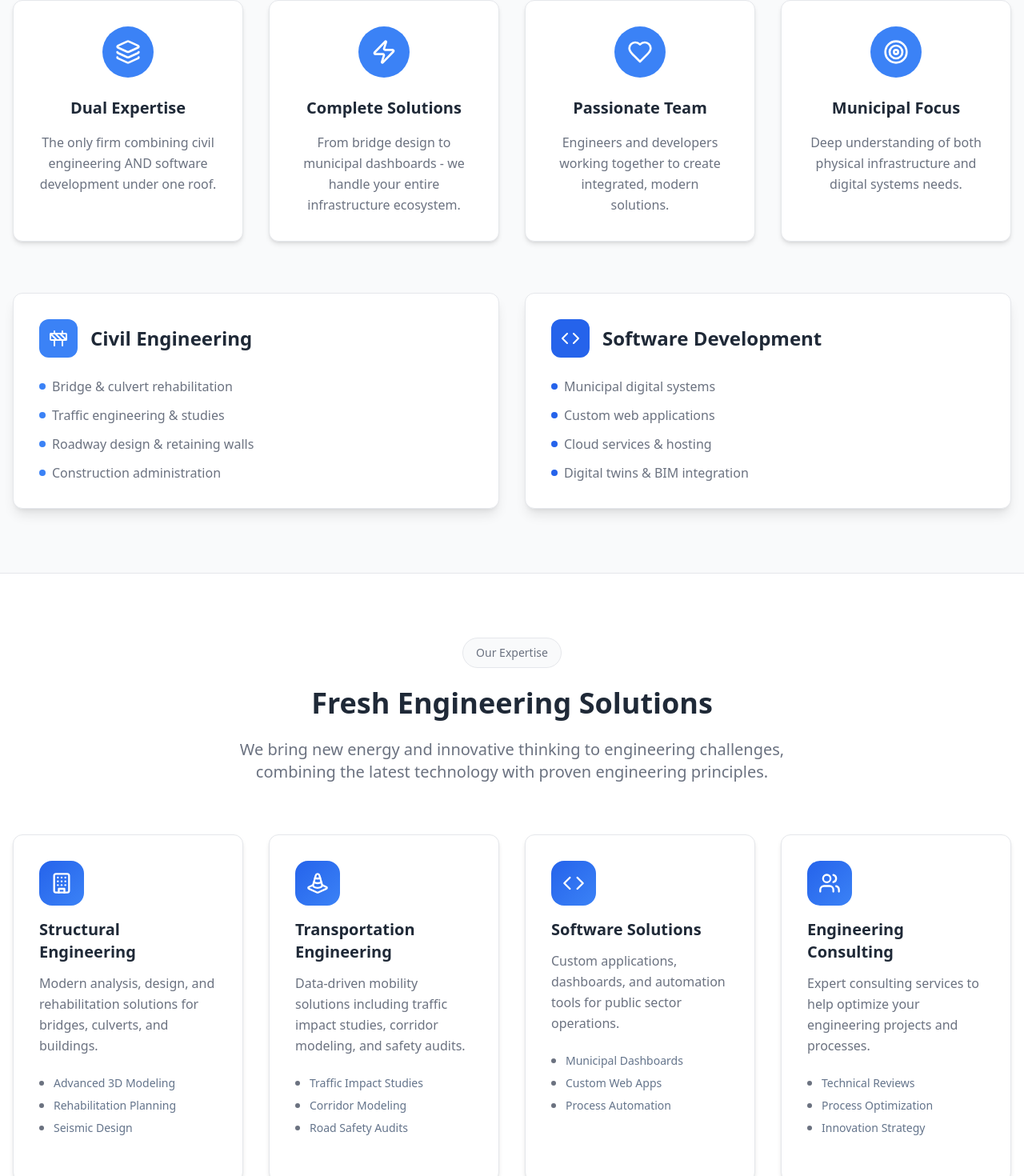
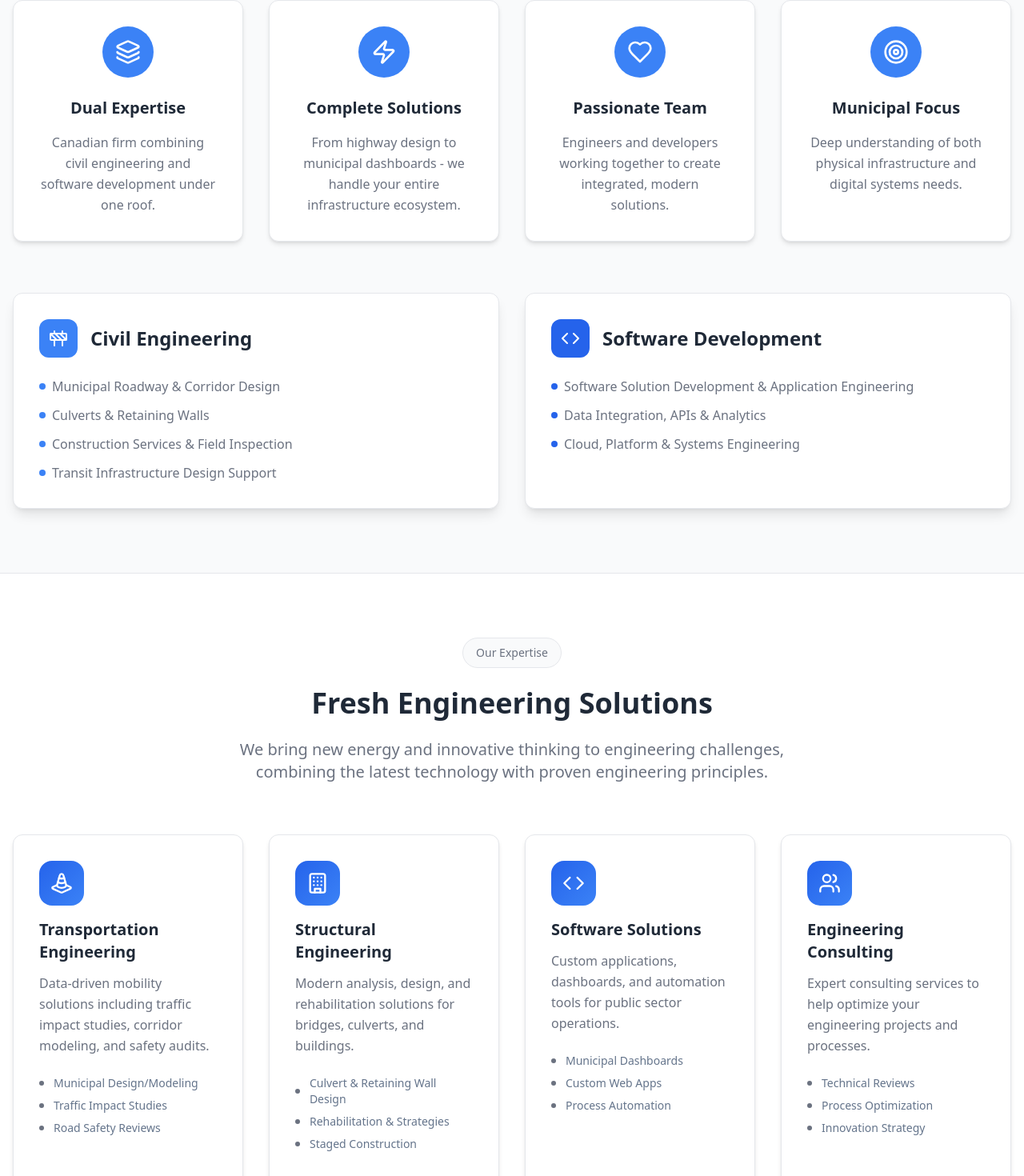
Before and after one commit to Paramdevsharma/VatasWebsite, a React (Vite) app: page / in a window 1280 px wide. Shown: the part 1217-2687 px from the top of the page at 80% size. Built offline with nearby package versions, Linux system fonts and the light colour scheme.

Commit message:
fix: Update home page text

```diff
--- a/src/components/home/HeroSection.jsx
+++ b/src/components/home/HeroSection.jsx
@@ -19,7 +19,7 @@ export default function HeroSection() {
             </h1>
 
             <p className="text-xl text-[var(--color-text-muted)] leading-relaxed max-w-lg">
-              The firm that delivers both civil engineering expertise and custom software solutions. We handle the full spectrum of modern infrastructure needs.
+              The firm that delivers both Civil Engineering expertise and custom software solutions. We handle the full spectrum of modern infrastructure needs.
             </p>
 
             <div className="flex flex-col sm:flex-row gap-4">
--- a/src/components/home/ServicesPreview.jsx
+++ b/src/components/home/ServicesPreview.jsx
@@ -6,17 +6,17 @@ import { Button } from "@/components/ui/button";
 import { Building, TrafficCone, Code, Users, ArrowRight } from "lucide-react";
 
 const services = [
+    {
+    icon: TrafficCone,
+    title: "Transportation Engineering",
+    description: "Data-driven mobility solutions including traffic impact studies, corridor modeling, and safety audits.",
+    features: ["Municipal Design/Modeling", "Traffic Impact Studies", "Road Safety Reviews"]
+  },
   {
     icon: Building,
     title: "Structural Engineering",
     description: "Modern analysis, design, and rehabilitation solutions for bridges, culverts, and buildings.",
-    features: ["Advanced 3D Modeling", "Rehabilitation Planning", "Seismic Design"]
-  },
-  {
-    icon: TrafficCone,
-    title: "Transportation Engineering",
-    description: "Data-driven mobility solutions including traffic impact studies, corridor modeling, and safety audits.",
-    features: ["Traffic Impact Studies", "Corridor Modeling", "Road Safety Audits"]
+    features: ["Culvert & Retaining Wall Design", "Rehabilitation & Strategies", "Staged Construction"]
   },
   {
     icon: Code,
--- a/src/components/home/WhyChooseUs.jsx
+++ b/src/components/home/WhyChooseUs.jsx
@@ -7,12 +7,12 @@ const reasons = [
   {
     icon: Layers,
     title: "Dual Expertise",
-    description: "The only firm combining civil engineering AND software development under one roof.",
+    description: "Canadian firm combining civil engineering and software development under one roof.",
   },
   {
     icon: Zap,
     title: "Complete Solutions",
-    description: "From bridge design to municipal dashboards - we handle your entire infrastructure ecosystem.",
+    description: "From highway design to municipal dashboards - we handle your entire infrastructure ecosystem.",
   },
   {
     icon: Heart,
@@ -39,7 +39,7 @@ export default function WhyChooseUs() {
           </h2>
           <p className="text-xl text-[var(--color-text-muted)] max-w-3xl mx-auto">
             Unlike traditional firms that specialize in just one area, we deliver both
-            physical infrastructure engineering AND the digital systems that support it.
+            physical infrastructure engineering and the digital systems that support it.
           </p>
         </div>
 
@@ -70,20 +70,19 @@ export default function WhyChooseUs() {
               <ul className="space-y-3 text-[var(--color-text-muted)]">
                 <li className="flex items-center gap-2">
                   <div className="w-2 h-2 bg-[var(--color-primary-dark)] rounded-full" />
-                  Bridge & culvert rehabilitation
+                  Municipal Roadway & Corridor Design
                 </li>
                 <li className="flex items-center gap-2">
                   <div className="w-2 h-2 bg-[var(--color-primary-dark)] rounded-full" />
-                  Traffic engineering & studies
-                </li>
+                     Culverts & Retaining Walls             </li>
                 <li className="flex items-center gap-2">
                   <div className="w-2 h-2 bg-[var(--color-primary-dark)] rounded-full" />
-                  Roadway design & retaining walls
-                </li>
+                    Construction Services & Field Inspection
+                               </li>
                 <li className="flex items-center gap-2">
                   <div className="w-2 h-2 bg-[var(--color-primary-dark)] rounded-full" />
-                  Construction administration
-                </li>
+                    Transit Infrastructure Design Support
+                               </li>
               </ul>
             </CardContent>
           </Card>
@@ -99,19 +98,15 @@ export default function WhyChooseUs() {
               <ul className="space-y-3 text-[var(--color-text-muted)]">
                 <li className="flex items-center gap-2">
                   <div className="w-2 h-2 bg-[var(--color-accent-primary)] rounded-full" />
-                  Municipal digital systems
+                  Software Solution Development & Application Engineering
                 </li>
                 <li className="flex items-center gap-2">
                   <div className="w-2 h-2 bg-[var(--color-accent-primary)] rounded-full" />
-                  Custom web applications
+                  Data Integration, APIs & Analytics
                 </li>
                 <li className="flex items-center gap-2">
                   <div className="w-2 h-2 bg-[var(--color-accent-primary)] rounded-full" />
-                  Cloud services & hosting
-                </li>
-                <li className="flex items-center gap-2">
-                  <div className="w-2 h-2 bg-[var(--color-accent-primary)] rounded-full" />
-                  Digital twins & BIM integration
+                  Cloud, Platform & Systems Engineering
                 </li>
               </ul>
             </CardContent>
```
